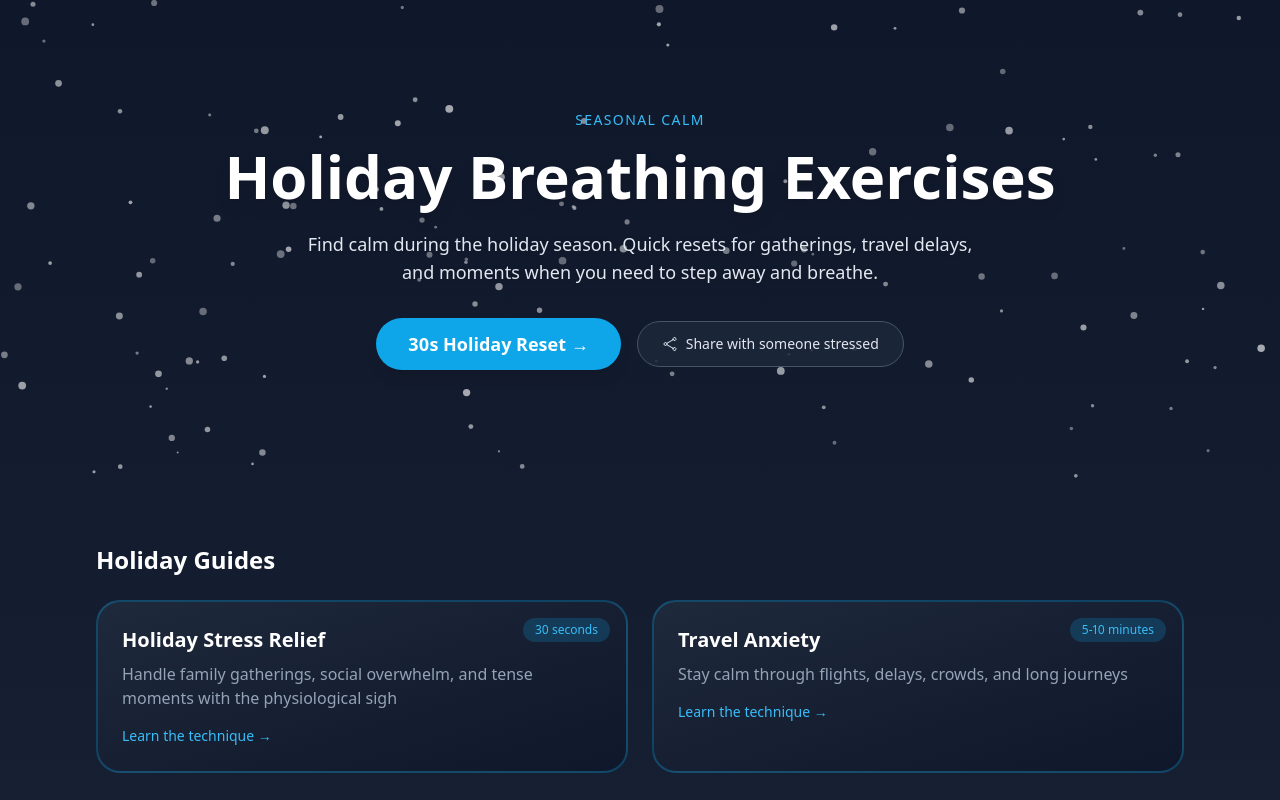
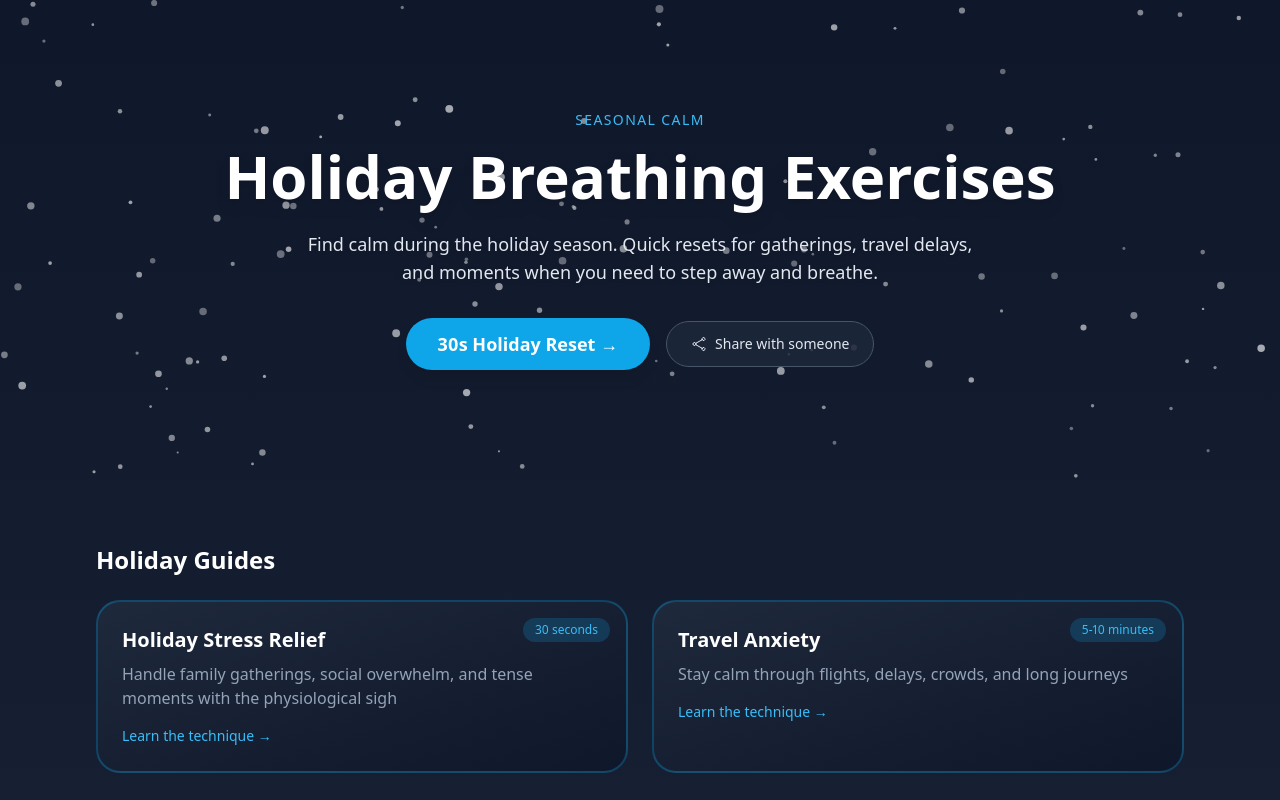
Before and after one commit to abiassi/deepbreathing, a Next.js app: page /holiday-breathing-exercises in a window 1280 px wide. Shown: the top 800 px of the page. Built offline with nearby package versions, Linux system fonts and the light colour scheme.

Commit message:
update CTA

```diff
--- a/src/app/holiday-breathing-exercises/share-button.tsx
+++ b/src/app/holiday-breathing-exercises/share-button.tsx
@@ -54,7 +54,7 @@ export function HolidayShareButton() {
       ) : (
         <>
           <ShareIcon className="h-4 w-4" />
-          Share with someone stressed
+          Share with someone
         </>
       )}
     </button>
```
